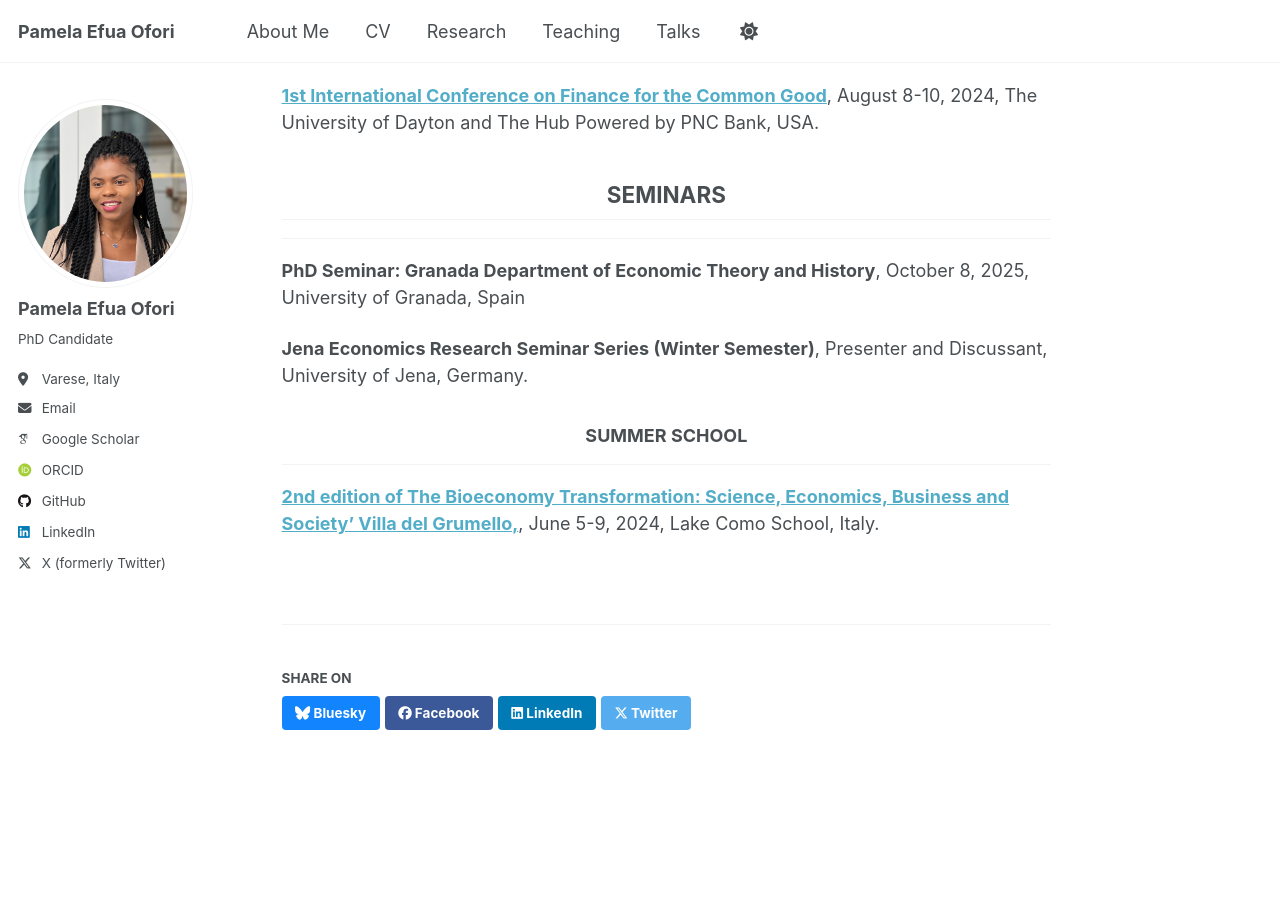
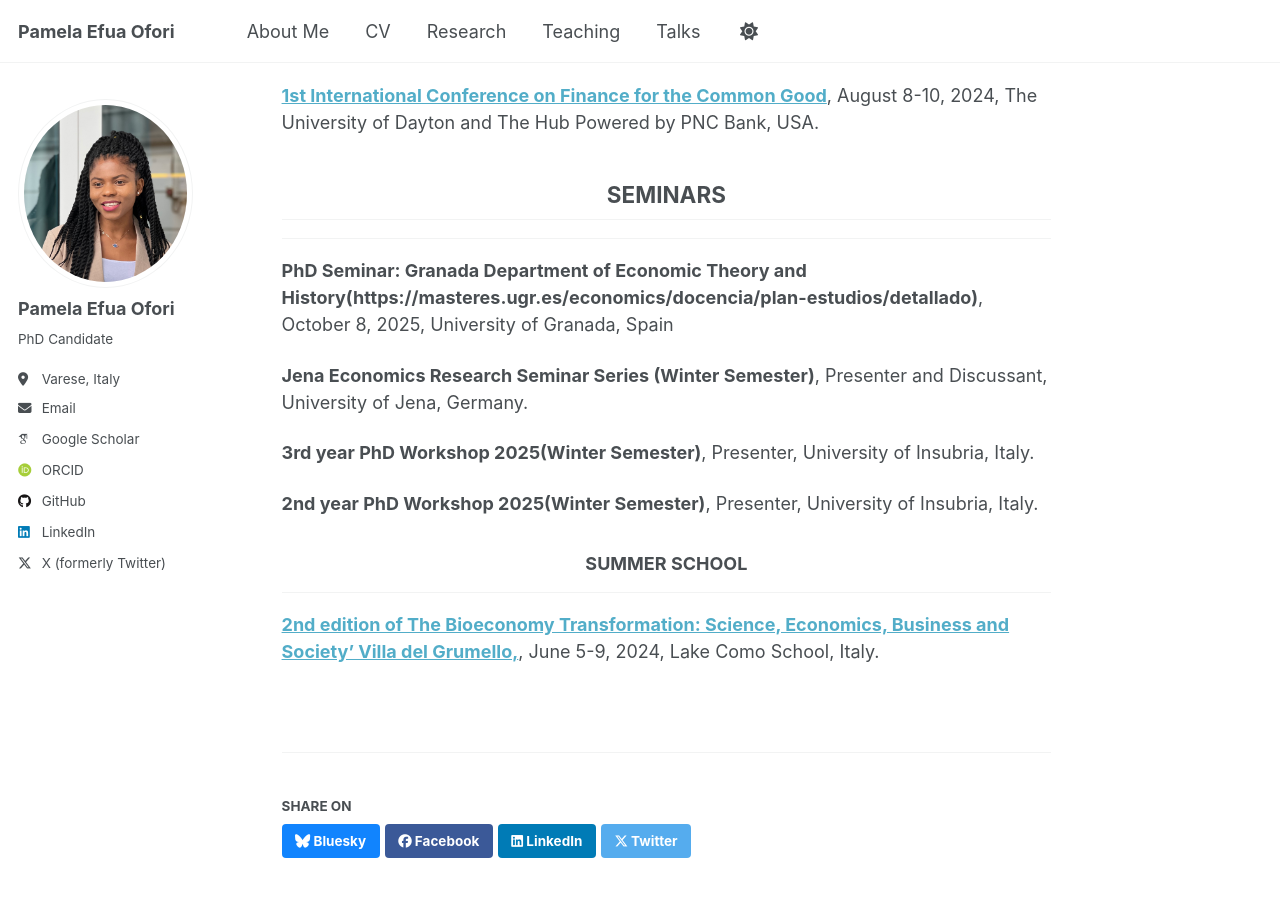
Before and after one commit to PEOFORI/peofori.github.io, a Jekyll site: the page built from _talks/2012-03-01-talk-1.md, in a window 1280 px wide and 900 px high, scrolled down 877 px. Shown: the top 897 px of the window. Built offline with Jekyll 4.4.1, drawn with Linux system fonts in a browser that asks for light colours; some web fonts are replaced; a script that is not in the unit is left out.

Commit message:
Update 2012-03-01-talk-1.md

```diff
--- a/_talks/2012-03-01-talk-1.md
+++ b/_talks/2012-03-01-talk-1.md
@@ -24,21 +24,26 @@ permalink: /talks/2012-03-01-talk-1
 
 **[Euro-Mediterranean and African Network for Economic Studies (EMANES) Annual Conference](https://conference2024.emnes.org/programme/#1702356891788-29c57554-bb37)**, December 11-13, 2024, Barcelona, Spain.  <br/>
 
-**[25th IWH-CIREQ-GW-BOKERI Macroeconometric Workshop on International Macroeconomics](https://masteres.ugr.es/economics/docencia/plan-estudios/detallado)**,   November 25-26 2024,  University of Halle, Germany.   <br/>
+**[25th IWH-CIREQ-GW-BOKERI Macroeconometric Workshop on International Macroeconomics](https://www.iwh-halle.de/en/about-the-iwh/events/detail/25th-iwh-cireq-gw-bokeri-macroeconometric-workshop-international-macroeconomics)**,   November 25-26 2024,  University of Halle, Germany.   <br/>
 
-**[III Workshop on International Trends in Economic Research (III WINTER)](https://masteres.ugr.es/economics/docencia/plan-estudios/detallado)**,  November 8, 2024,  University of Granada, Spain.   <br/>
+**[III Workshop on International Trends in Economic Research (III WINTER)](https://tehieco.ugr.es/sites/dpto/tehieco/public/ficheros/noticias/2024-11/III%20WINTER%20programme%20students.pdf)**,  November 8, 2024,  University of Granada, Spain.   <br/>
 
 **[Health, Environment, Development and Growth Economics: New Perspective and Challenges (HEDGE)](https://sites.google.com/view/hedge-2024)**,   September 2-4, 2024, The University of Pisa, Italy.  <br/>
 
-**[1st International Conference on Finance for the Common Good](https://www.iwh-halle.de/en/about-the-iwh/events/detail/25th-iwh-cireq-gw-bokeri-macroeconometric-workshop-international-macroeconomics)**, August 8-10, 2024, The University of Dayton and The Hub Powered by PNC Bank, USA.   <br/>
+**[1st International Conference on Finance for the Common Good](https://vizja.pl/en/2024/04/16/1st-international-conference-on-finance-for-the-common-good-icfcg/)**, August 8-10, 2024, The University of Dayton and The Hub Powered by PNC Bank, USA.   <br/>
 
 
 ## <center> SEMINARS </center>
 - - -
 
-**PhD Seminar: Granada Department of Economic Theory and History**, October 8, 2025, University of Granada, Spain  <br/>
+**PhD Seminar: Granada Department of Economic Theory and History(https://masteres.ugr.es/economics/docencia/plan-estudios/detallado)**, October 8, 2025, University of Granada, Spain  <br/>
 
 **Jena Economics Research Seminar Series (Winter Semester)**, Presenter and Discussant, University of Jena, Germany.  <br/>
+
+**3rd year PhD Workshop 2025(Winter Semester)**, Presenter, University of Insubria, Italy.  <br/>
+
+**2nd year PhD Workshop 2025(Winter Semester)**, Presenter, University of Insubria, Italy.  <br/>
+
 
 
 
```
